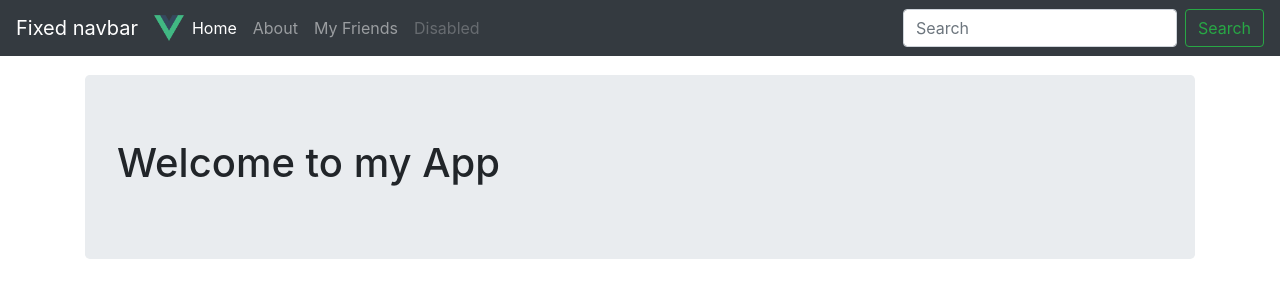
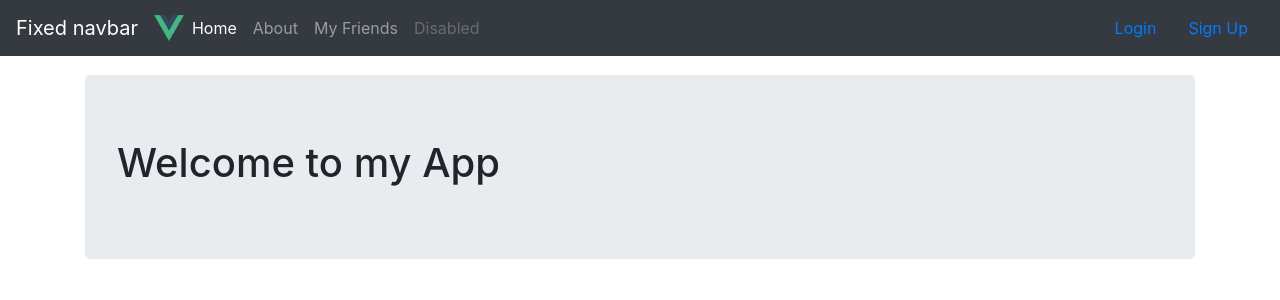
Before and after one commit to RyanDelbango/2019SpringInClass, a Vue app: page / in a window 1280 px wide. Shown: the top 300 px of the page. Built offline with nearby package versions, Linux system fonts and the light colour scheme.

Commit message:
Login Nav buttons

```diff
--- a/src/components/Nav.vue
+++ b/src/components/Nav.vue
@@ -20,17 +20,25 @@
                         <router-link class="nav-link disabled" to="#">Disabled</router-link>
                     </li>
                 </ul>
-                <form class="form-inline mt-2 mt-md-0">
-                <input class="form-control mr-sm-2" type="text" placeholder="Search" aria-label="Search">
-                <button class="btn btn-outline-success my-2 my-sm-0" type="submit">Search</button>
+                <form class="form-inline mt-2 mt-md-0" v-if="!user">
+                    <a href="#" class="nav-link" @click.prevent="login">Login</a>
+                    <a href="#" class="nav-link">Sign Up</a>
                 </form>
+                <span class="navbar-text" v-if="user"> Welcome {{user.name}}</span>
             </div>
         </nav>
 </template>
 
 <script>
 export default {
-
+    data: ()=>({
+        user: null
+    }),
+    methods: {
+        login(){
+            this.user = { name: "Meto" };
+        }
+    }
 }
 </script>
 
```
